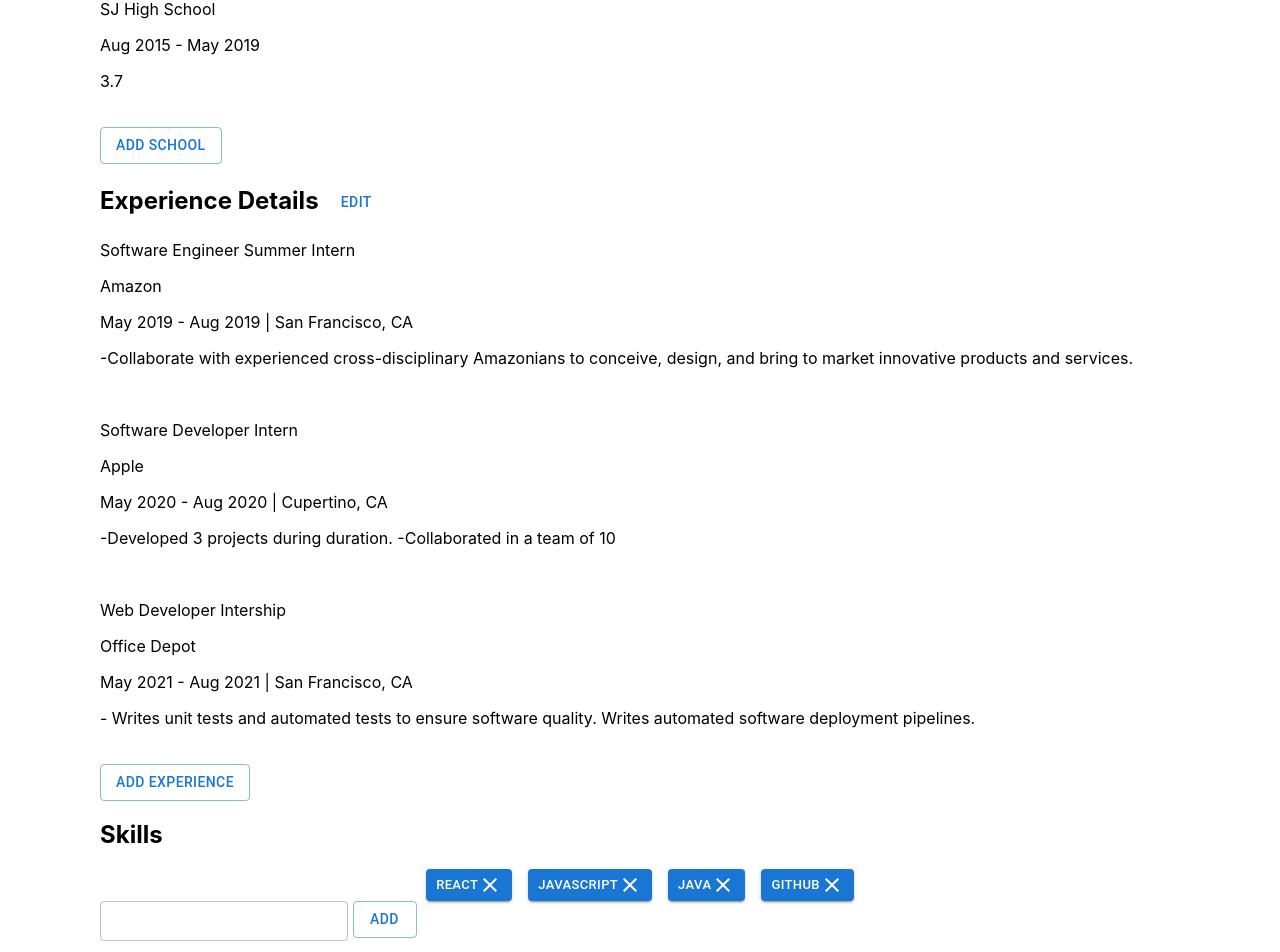
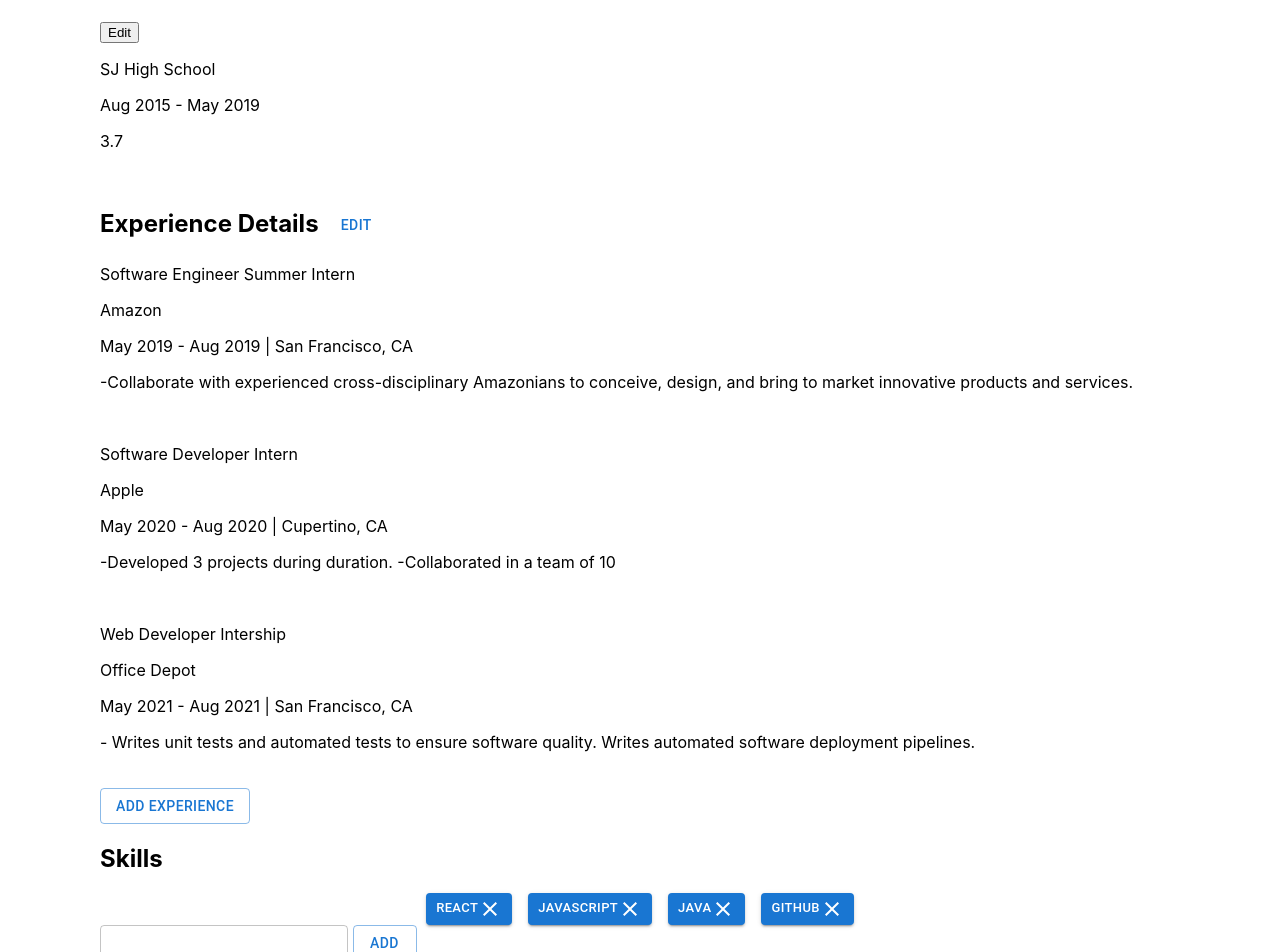
Before and after one commit to devonnadang/job-listing, a React (Create React App) app in the folder client/: page /UserProf in a window 1280 px wide. Shown: the part 559-1511 px from the top of the page. Built offline with nearby package versions, Linux system fonts and the light colour scheme.

Commit message:
initial add skill function for button. adds default value to list of skills

```diff
--- a/client/src/component/EduDetail.js
+++ b/client/src/component/EduDetail.js
@@ -1,8 +1,24 @@
 import React from "react";
 
 function EduDetail(props) {
+
+    function editingTemp() {
+        <div>
+            <input type="text" value={props.name} onChange={handleChange}> </input>
+
+
+            {/* update button */}
+            <button onClick={() => updateValue()}> </button>
+
+            {/* cancel button */}
+            <button onClick={() => changeEditMode()}> </button>
+        </div>
+    }
+
+    function normTemp() {
         return (
             <div>
+                <button onClick={changeEditMode} variant="outlined"> Edit </button>
                 <p> {props.name} </p>
                 <p> {props.start} - {props.end} </p>
                 <p> {props.major} </p>
@@ -12,4 +28,22 @@
         );
     }
 
+    function handleChange(event) {
+
+    }
+
+    function changeEditMode() {
+
+    }
+
+    function updateValue() {
+
+    }
+
+    return (
+        props.isEditing ? editingTemp() : normTemp()
+    );
+
+}
+
 export default EduDetail;
--- a/client/src/pages/UserProfile.js
+++ b/client/src/pages/UserProfile.js
@@ -14,7 +14,6 @@
 
 
 
-
 function UserProfile(props) {
 
     const [schools, setSchools] = useState([
@@ -24,7 +23,8 @@
             start: "Aug 2019",
             end: "May 2023",
             major: "Computer Science",
-            gpa: "3.7"
+            gpa: "3.7",
+            isEditing: false
         },
         {
             id: uuid(),
@@ -32,7 +32,8 @@
             start: "Aug 2015",
             end: "May 2019",
             major: "",
-            gpa: "3.7"
+            gpa: "3.7",
+            isEditing: false
         }
     ]);
 
@@ -147,8 +148,13 @@
         alert("add interest function here");
     }
 
-    function addSkill(){
-        alert("add skill function here");
+    function addSkill(e){
+        e.preventDefault();
+        // const {listSkills} = skills;
+        const newSkill = ({id:uuid(), skill:'test'});
+
+        const newSkillList = [...skills, newSkill];
+        setSkills(newSkillList);
     }
 
     function editEducation() {
@@ -171,13 +177,13 @@
                 <h2> Education Details  <Button variant="text" onClick={editEducation}> Edit </Button> </h2>
                 {
                     schools.map((school) => (<EduDetail
+                        id={school.id}
                         name={school.name}
                         start={school.start}
                         end={school.end}
                         major={school.major}
                         gpa={school.gpa}/>))
                 }
-                <Button onClick={editSchools} variant="outlined"> Add School </Button>
 
                 <h2> Experience Details <Button variant="text" onClick={editExperience}> Edit </Button> </h2>
                 {
@@ -198,7 +204,10 @@
                     skills.map((skill) => <SkillTag name={skill.skill} deleteSkill={deleteSkill}/>)
                 }
                 </Stack>
-                <TextField variant="outlined" size="small"> </TextField> <Button variant ="outlined" onClick={addSkill}> Add </Button>
+                <form onSubmit={(e) => addSkill(e)}>
+                    <TextField variant="outlined" size="small"> </TextField> <Button type = "submit" variant ="outlined" onClick={addSkill}> Add </Button>
+                </form>
+
 
                 <h2> Your Interests <Button variant="text" onClick={editInterests}> Edit </Button> </h2>
                 <InterestDetail jobs={jobInterests} cities={cityInterests} roles={roleInterests}/>
```
Also changed, not shown: 1 other file (tests, documents, lock files or other folders). Lines whose indentation alone changed are shown as unchanged.
